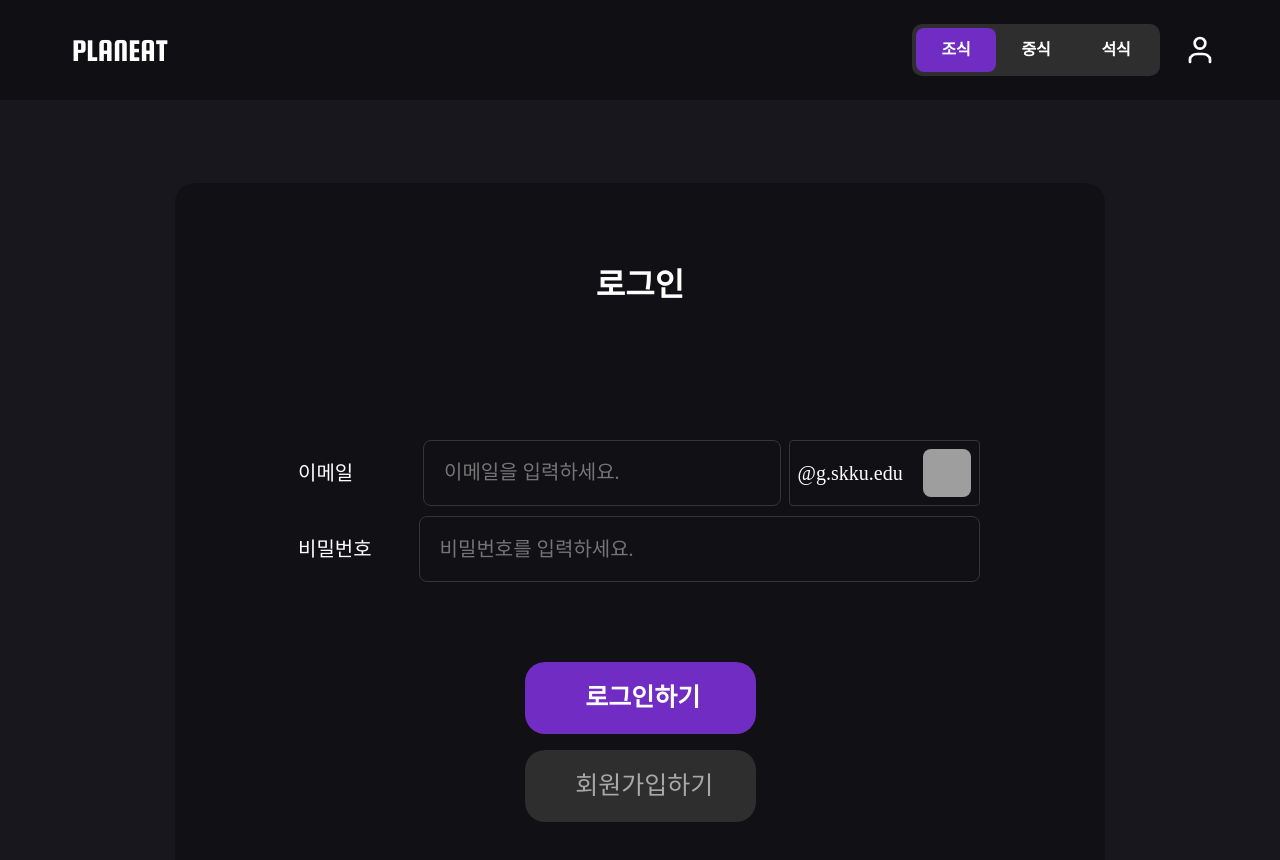
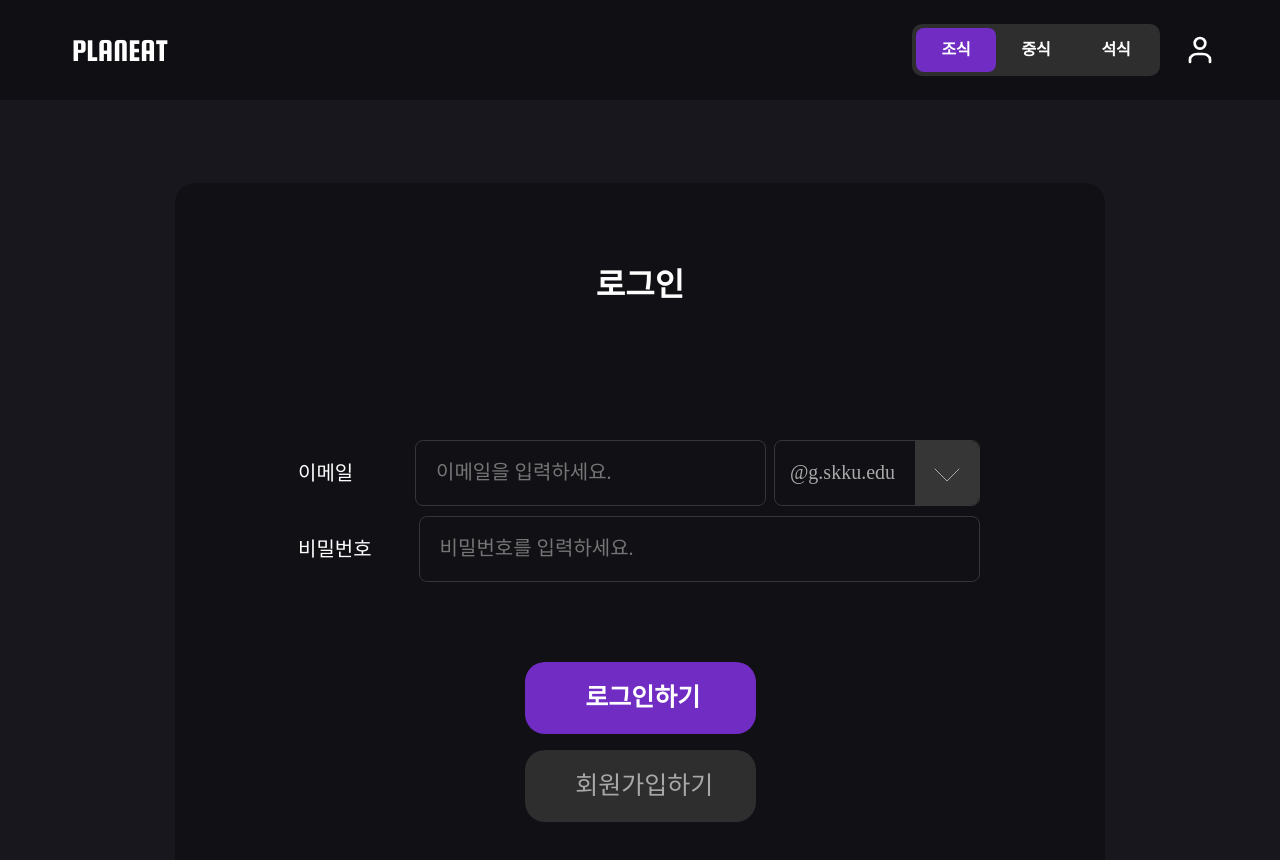
Before and after one commit to socrativejh/SWE_PlanEat, a React (Create React App) app in the folder front/Planeat/: page /log-in in a window 1280 px wide. Shown: the top 860 px of the page. Built offline with nearby package versions, Linux system fonts and the light colour scheme; grey boxes are pictures that could not be loaded; a web font is replaced by a local one.

Commit message:
edit signin ui

```diff
--- a/front/Planeat/src/components/ContentWrapper.js
+++ b/front/Planeat/src/components/ContentWrapper.js
@@ -91,10 +91,10 @@ const ContentWrapper = ({ className = "", onRegisterClick }) => {
         navigate("/log-in"); // Redirect to login page
       } else if (response.ok) {
         setErrorMessage(data.msg);
-      } else setErrorMessage('모든 필드를 채워주세요.');
+      } else setErrorMessage('* 모든 필드를 채워주세요.');
     } catch (error) {
       console.error('Signup error:', error);
-      setErrorMessage('모든 필드를 채워주세요.');
+      setErrorMessage('* 모든 필드를 채워주세요.');
     }
   };
 
@@ -125,11 +125,13 @@ const ContentWrapper = ({ className = "", onRegisterClick }) => {
                   onChange={handleEmailChange}
                 />
               </div>
+              <div className={styles.dropdowncontainer}>
               <Dropdown
                 options={["@g.skku.edu", "@skku.edu"]}
                 selectedOption={selectedDomain}
                 onSelect={setSelectedDomain}
               />
+              </div>
             </div>
             <div className={styles.textboxLong}>
               <input
--- a/front/Planeat/src/components/ContentWrapper.module.css
+++ b/front/Planeat/src/components/ContentWrapper.module.css
@@ -160,6 +160,7 @@
   background-color: var(--gray2);
   width: 100%;
   height: 100%;
+  color: var(--gray1);
 }
 .dropdownItem {
   position: absolute;
@@ -739,6 +740,11 @@
     font-size: var(--font-size-base);
     line-height: 1.188rem;
   }
+  .dropdowncontainer{
+    font-size:1.25rem;
+    border-radius: var(--br-5xs);
+    color: var(--gray1);
+  }
   .b2 {
     font-size: var(--font-size-xl);
   }
@@ -756,13 +762,25 @@
   border-radius: var(--br-5xs);
   font-size: var(--font-size-xl);
   overflow-y: auto;
+  color: var(--gray1);
 }
 
 .emailselectbox .dropdownMenu div {
   padding: 10px;
   cursor: pointer;
+  color: var(--gray1);
 }
 
 .emailselectbox .dropdownMenu div:hover {
   background-color: var(--color-dimgray-100);
 }
+
+.error {
+  color: red;
+  text-align: center;
+  font-weight: 400;
+  margin-top: 10px;
+  width: 100%;
+  display: flex;
+  justify-content: center;  /* 가로 방향 가운데 정렬 */
+}
--- a/front/Planeat/src/components/Dropdown.module.css
+++ b/front/Planeat/src/components/Dropdown.module.css
@@ -6,22 +6,21 @@
 
 .selected {
   background-color: var(--black);
-    color: white;
-    padding: 8px;
+  color: var(--gray1);
   border: 1px solid #363636;
-    border-radius: 4px;
+  border-radius: 8px;
   cursor: pointer;
   display: flex;
   justify-content: space-between;
   align-items: center;
+  padding-left: 15px;
 }
 
 .arrow {
-    margin-left:20px;
-    width: 3.025rem;
-    height: 3.025rem;
+  margin-left: 20px;
+  width: 4rem;
+  height: 4rem;
   flex-shrink: 0;
-    border-radius: 0.5rem;
 }
 
 .options {
@@ -29,18 +28,21 @@
   top: 100%;
   left: 0;
   background-color: rgb(16, 16, 21);
-    border: 1px solid #ccc;
-    border-radius: 4px;
+  border-radius: 8px;
   z-index: 1000;
   width: 100%;
   box-shadow: 0 2px 8px rgba(0, 0, 0, 0.15);
+  color: var(--gray1);
 }
 
 .option {
-    padding: 12px;
+  padding: 15px;
   cursor: pointer;
+  text-align: left; /* 텍스트를 왼쪽 정렬 */
+  font-weight: 400;
+  color: var(--gray1);
 }
 
 .option:hover {
-    background-color: #363636;
+  background-color: var(--color-darkorchid-200);
 }
--- a/front/Planeat/src/components/FrameComponent3.module.css
+++ b/front/Planeat/src/components/FrameComponent3.module.css
@@ -1,5 +1,7 @@
 .dropdowncontainer{
   font-size:1.25rem;
+  border-radius: var(--br-5xs);
+  color: var(--gray1);
 }
 .frameChild {
   width: 58.125rem;
@@ -88,7 +90,7 @@
   color: var(--white);
   min-width: 15.625rem;
 }
-.dropdownBackground,
+
 .textboxShort {
   border-radius: var(--br-5xs);
   border: 1px solid var(--gray2);
@@ -103,18 +105,8 @@
   min-width: 13.438rem;
   max-width: 100%;
   z-index: 1;
-  margin-left:0.5rem;
 }
-.dropdownBackground {
-  height: 100%;
-  width: 100%;
-  position: absolute;
-  margin: 0 !important;
-  top: 0;
-  right: 0;
-  bottom: 0;
-  left: 0;
-}
+
 .selected {
   width: calc(100% - 24px);
   border: 0;
@@ -135,6 +127,7 @@
   min-width: 6.063rem;
   z-index: 1;
 }
+
 .dropdownChild {
   position: absolute;
   top: 0;
@@ -157,6 +150,7 @@
   width: 4rem;
   position: relative;
   z-index: 1;
+
 }
 .emailselectbox,
 .inputFields {
```
Also changed, not shown: front/Planeat/public/dropdown.svg (added). Lines whose indentation alone changed are shown as unchanged.
